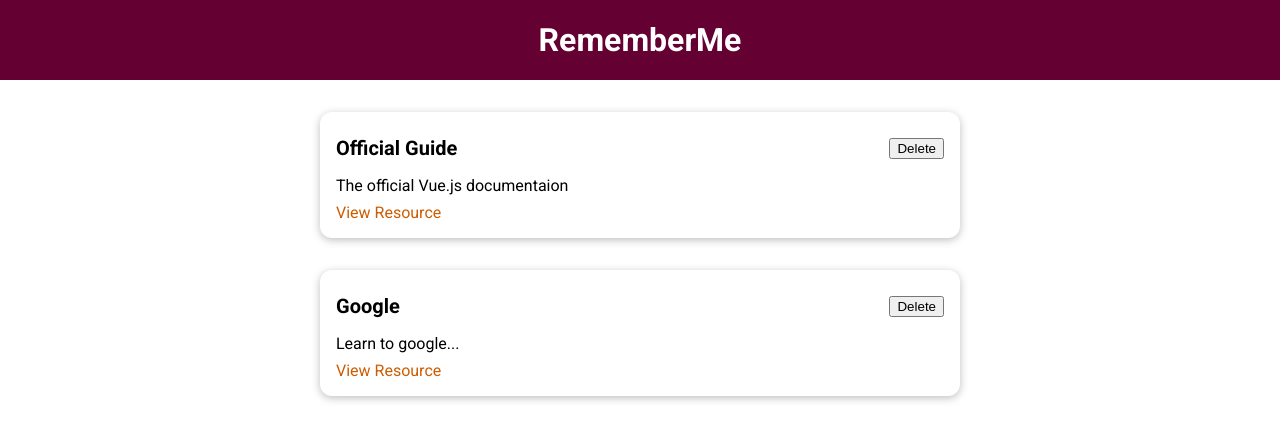
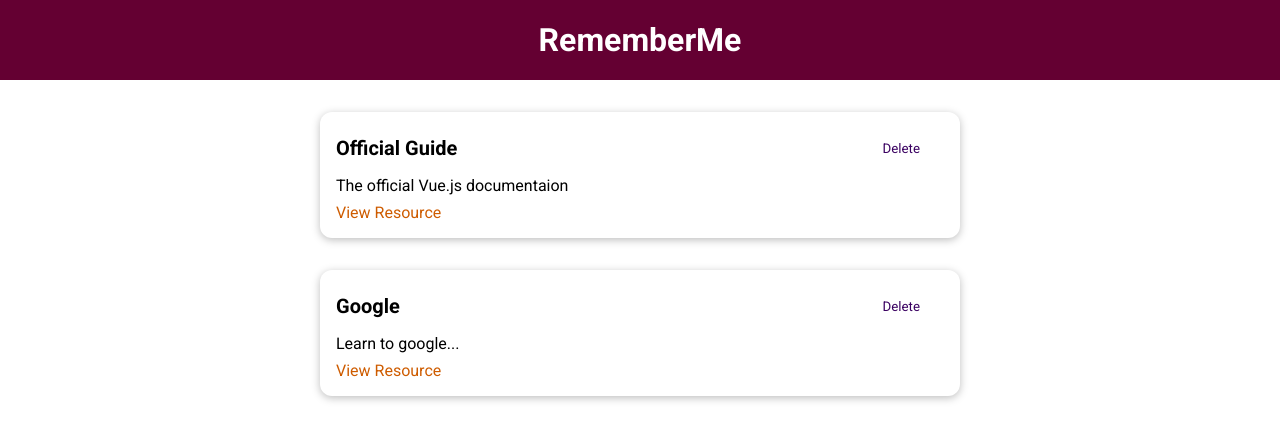
Before and after one commit to vahid-bagh3ri/VueJS_1, a Vue app: page / in a window 1280 px wide. Shown: the top 440 px of the page. Built offline with nearby package versions, Linux system fonts and the light colour scheme.

Commit message:
6. Adding a Base Button

```diff
--- /dev/null
+++ b/src/components/UI/BaseButton.vue
@@ -0,0 +1,39 @@
+<template>
+  <button :type="type" :class="mode">
+    <slot></slot>
+  </button>
+</template>
+
+<script>
+export default {
+  props: ['type', 'mode']
+};
+</script>
+
+<style scoped>
+button {
+  padding: 0.75rem 1.5rem;
+  font-family: inherit;
+  background-color: #3a0061;
+  border: 1px solid #3a0061;
+  color: white;
+  cursor: pointer;
+}
+
+button:hover,
+button:active {
+  background-color: #270041;
+  border-color: #270041;
+}
+
+.flat {
+  background-color: transparent;
+  color: #3a0061;
+  border: none;
+}
+
+.flat:hover,
+.flat:active {
+  background-color: #edd2ff;
+}
+</style>
--- a/src/components/learning-resources/LearningResources.vue
+++ b/src/components/learning-resources/LearningResources.vue
@@ -3,7 +3,7 @@
     <base-card>
       <header>
         <h3>{{ title }}</h3>
-        <button>Delete</button>
+        <base-button mode="flat">Delete</base-button>
       </header>
       <p>{{ description }}</p>
       <nav>
--- a/src/main.js
+++ b/src/main.js
@@ -2,8 +2,11 @@
 
 import App from './App.vue';
 import BaseCard from './components/UI/BaseCard.vue';
+import BaseButton from './components/UI/BaseButton.vue';
 
 const app = createApp(App);
 
 app.component('base-card', BaseCard);
+app.component('base-button', BaseButton);
+
 app.mount('#app');
```
